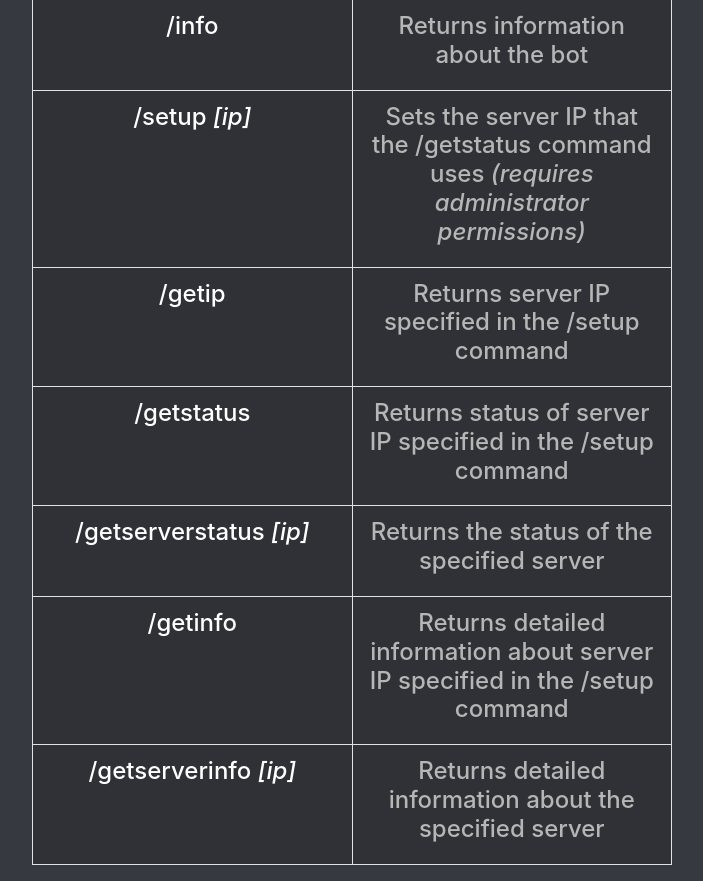
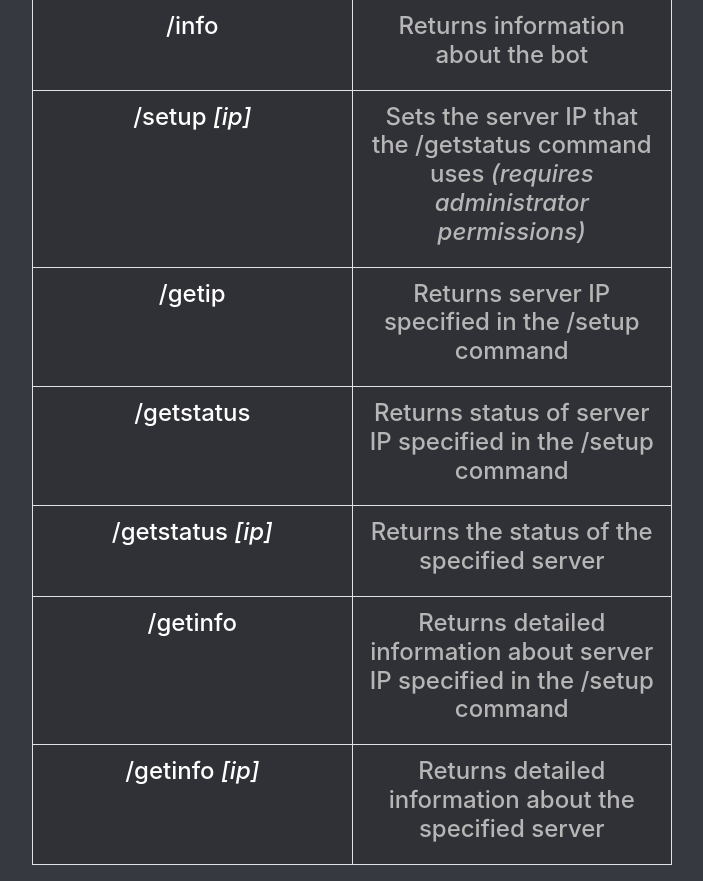
Before and after one commit to FarrukhAnwar1/DMGDev-Website, a Flask app: page /discordbots/serverstatus in a window 1280 px wide. Shown: the part 652-1533 px from the top of the page, without its empty margins (288-991 px from the left). Run offline with Flask 2, Linux system fonts and the light colour scheme.

Commit message:
updated discord bot website to accurately match commands

```diff
--- a/templates/server_status_bot_page.html
+++ b/templates/server_status_bot_page.html
@@ -96,7 +96,7 @@
 
             <tr>
               <td>
-                <h4>/getserverstatus <i>[ip]</i></h4>
+                <h4>/getstatus <i>[ip]</i></h4>
               </td>
               <td>
                 <h4>Returns the status of the specified server</h4>
@@ -114,7 +114,7 @@
 
             <tr>
               <td>
-                <h4>/getserverinfo <i>[ip]</i></h4>
+                <h4>/getinfo <i>[ip]</i></h4>
               </td>
               <td>
                 <h4>Returns detailed information about the specified server</h4>
```
